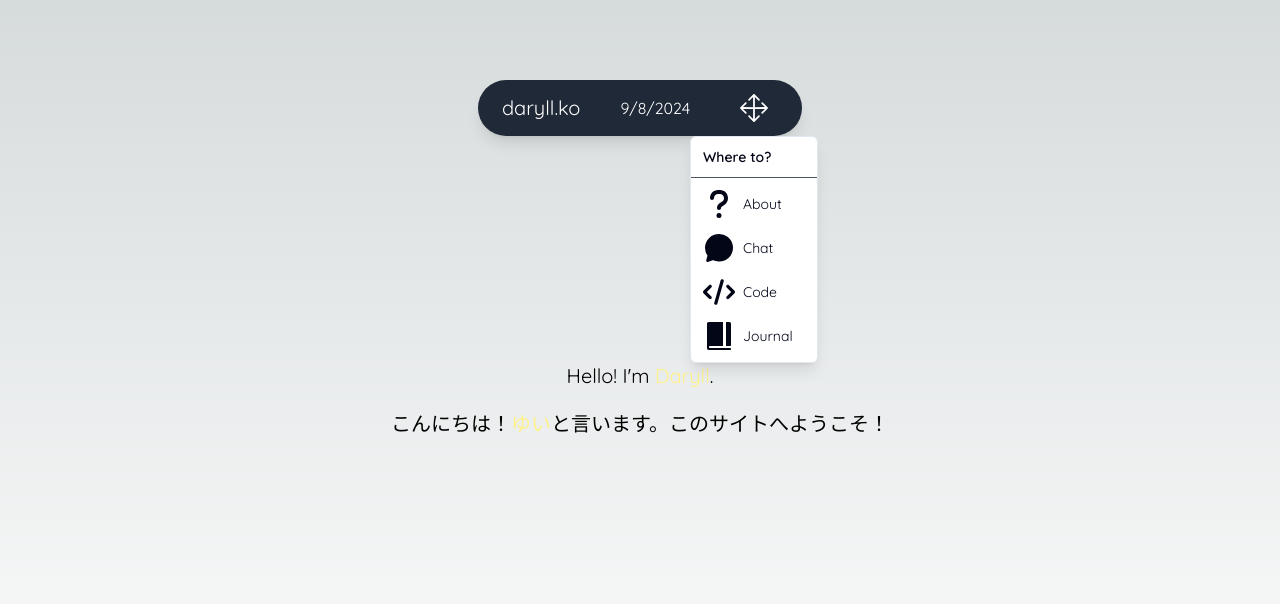
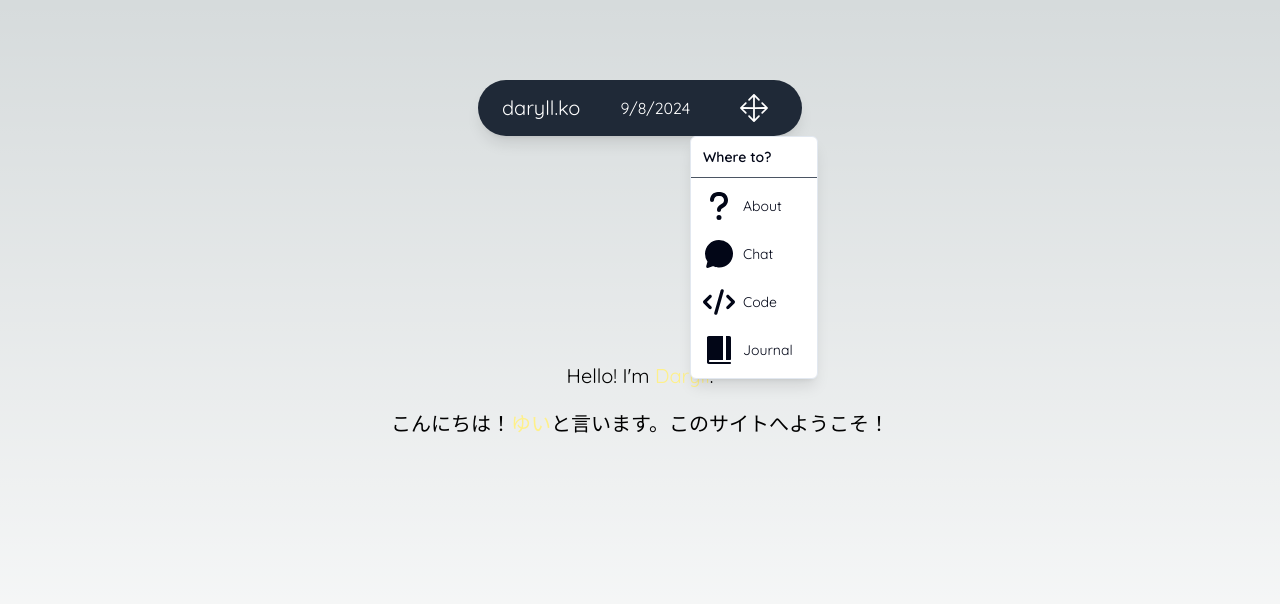
Before and after one commit to daryll-ko/daryll, a Next.js app: page / in a window 1280 px wide. Both pictures are taken after a click on the button 754 px from the left and 108 px from the top of the page. Shown: the top 604 px of the page. Built offline with nearby package versions, Linux system fonts and the light colour scheme; a web font is replaced by a local one.

Commit message:
update: fix slight padding stuff in `TopBar`

```diff
--- a/components/TopBar.tsx
+++ b/components/TopBar.tsx
@@ -55,10 +55,10 @@ export default function TopBar() {
             <DropdownMenuLabel>Where to?</DropdownMenuLabel>
             <DropdownMenuSeparator className="bg-gray-600" />
             {buttons.map(({ text, link, icon }, i) => (
-              <DropdownMenuItem key={i} className="rounded-md">
+              <DropdownMenuItem key={i} className="rounded-md p-0">
                 <Link
                   href={link}
-                  className="h-full w-full flex flex-row justify-start gap-2 items-center"
+                  className="h-full w-full flex flex-row p-2 justify-start gap-2 items-center"
                 >
                   {icon}
                   <p>{text}</p>
```
